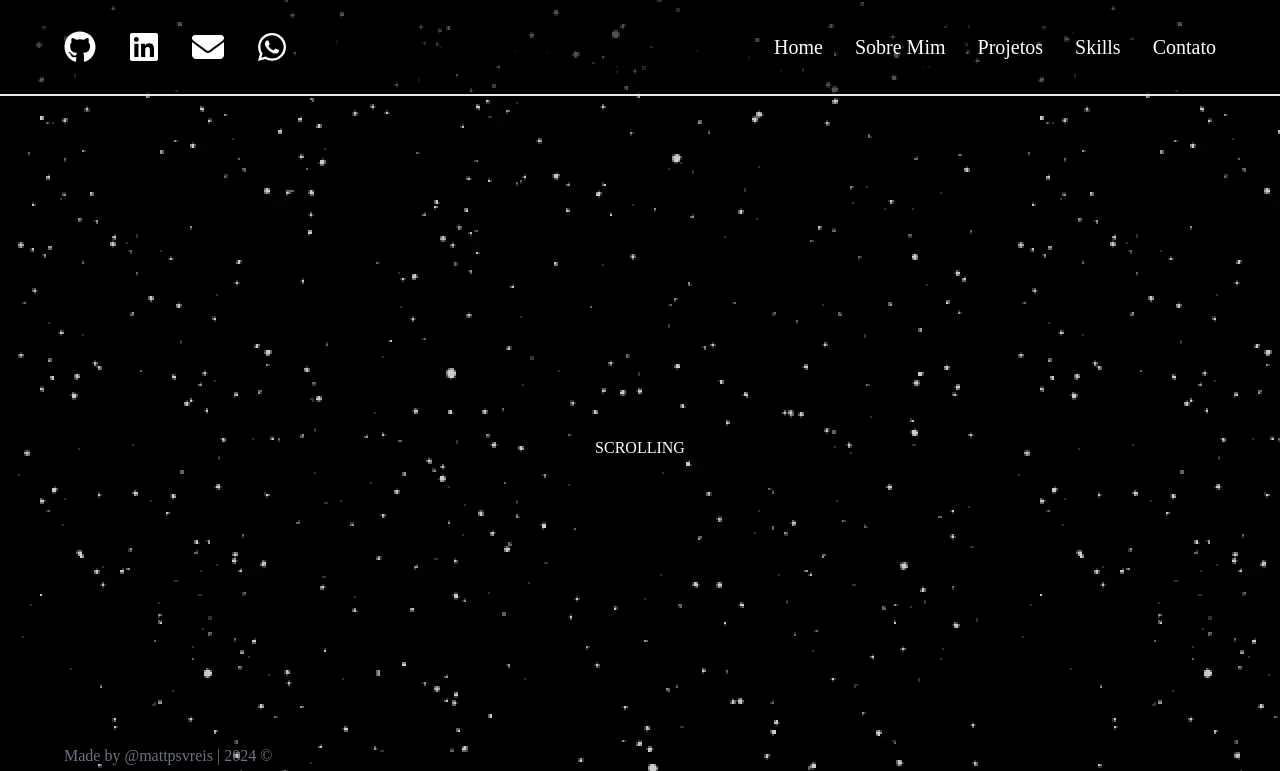
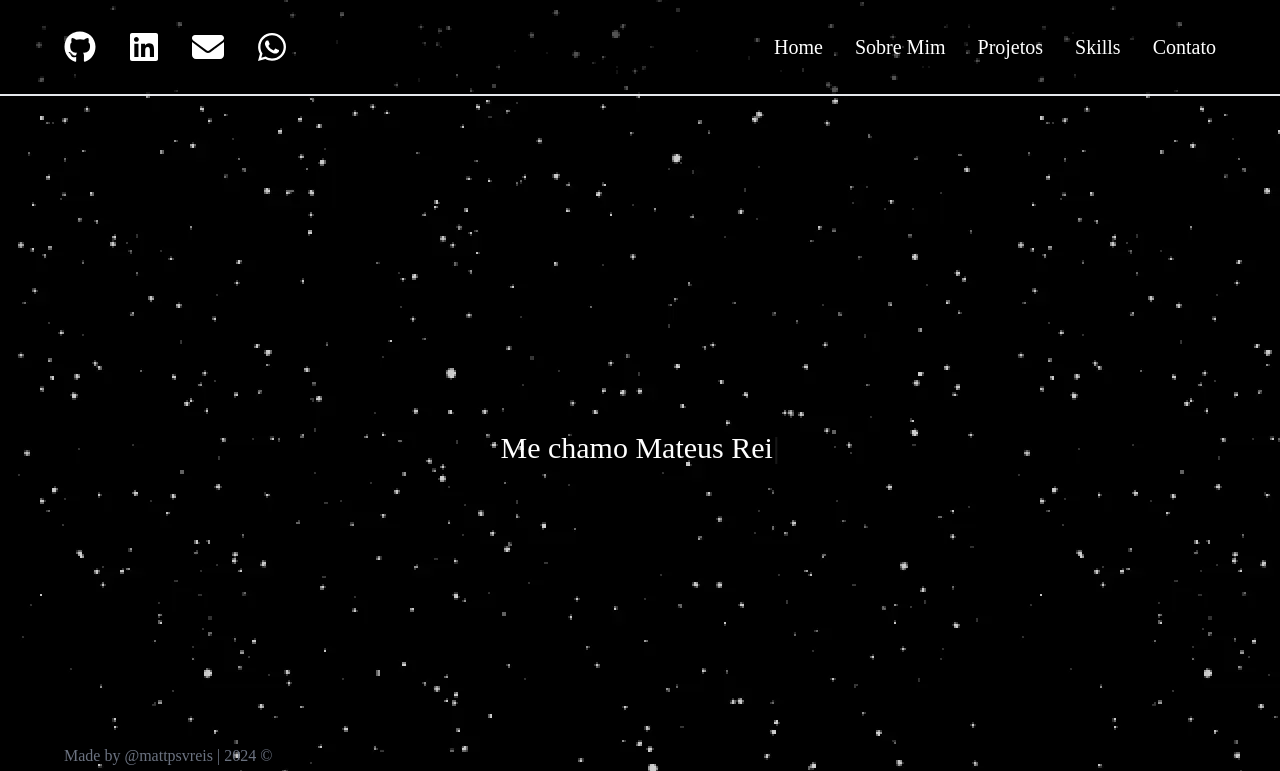
Before and after one commit to mattpsvreis/mattpsvreis-portfolio, a React (Vite) app: page / in a window 1280 px wide. Shown: the top 771 px of the page. Built offline with nearby package versions, Linux system fonts and the light colour scheme; a web font is replaced by a local one.

Commit message:
feat: custom delays for each text; blinking cursor

```diff
--- a/src/components/data-display/self-writing-text/index.tsx
+++ b/src/components/data-display/self-writing-text/index.tsx
@@ -3,13 +3,17 @@ import { FC, useEffect, useState } from 'react';
 
 import clsx from 'clsx';
 
+import '@styles/blinking-cursor.css';
+
 interface SelfWritingTextProps {
   text: string | string[];
+  delay: number | number[];
   className?: string;
 }
 
 export const SelfWritingText: FC<SelfWritingTextProps> = ({
   text,
+  delay,
   className,
 }) => {
   const [displayText, setDisplayText] = useState<string>('');
@@ -71,9 +75,12 @@ export const SelfWritingText: FC<SelfWritingTextProps> = ({
 
       return () => clearInterval(writeInterval);
     } else {
-      timeout = setTimeout(() => {
-        setIsDeleting(true);
-      }, 2000);
+      timeout = setTimeout(
+        () => {
+          setIsDeleting(true);
+        },
+        Array.isArray(delay) ? delay[currentTextIndex] : delay
+      );
     }
 
     if (isDeleting) {
@@ -92,5 +99,10 @@ export const SelfWritingText: FC<SelfWritingTextProps> = ({
     }
   }, [currentDisplayIndex, isWriting, isDeleting, text]);
 
-  return <p className={clsx('', className)}>{displayText}</p>;
+  return (
+    <p className={clsx('', className)}>
+      {displayText}
+      <span className='blinking-cursor'>|</span>
+    </p>
+  );
 };
--- a/src/pages/landing/sections/home/index.tsx
+++ b/src/pages/landing/sections/home/index.tsx
@@ -11,7 +11,15 @@ export const Home: FC = () => {
         section='home'
         className='flex items-center justify-center pt-24'
       >
-        <SelfWritingText text={['SCROLLING TEXT', 'TEXT 2']} />
+        <SelfWritingText
+          text={[
+            'Olá! Seja bem-vindo ao meu portfólio! =)',
+            'Me chamo Mateus Reis, tenho 23 anos, e sou do Rio de Janeiro.',
+            'Sou um Desenvolvedor Web Full-Stack, e estou em busca de novas oportunidades.',
+          ]}
+          delay={[1500, 2200, 2600]}
+          className='text-center text-3xl'
+        />
         <hr />
       </SectionWrapper>
     </Fragment>
--- /dev/null
+++ b/src/styles/blinking-cursor.css
@@ -0,0 +1,13 @@
+@keyframes blink {
+  0%, 100% {
+    opacity: 1;
+  }
+  50% {
+    opacity: 0;
+  }
+}
+
+.blinking-cursor {
+  font-weight: bold;
+  animation: blink 1s infinite;
+}
```
